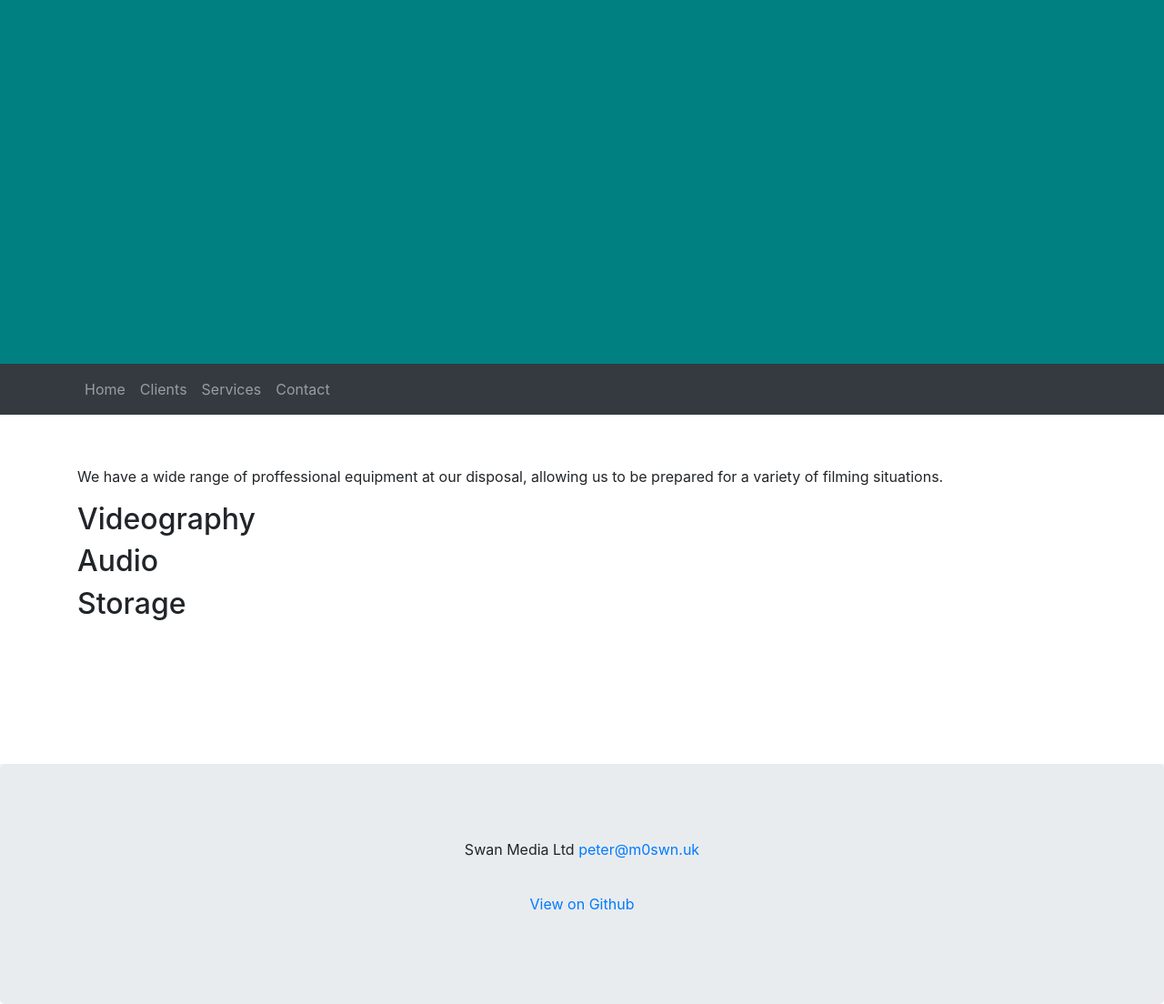
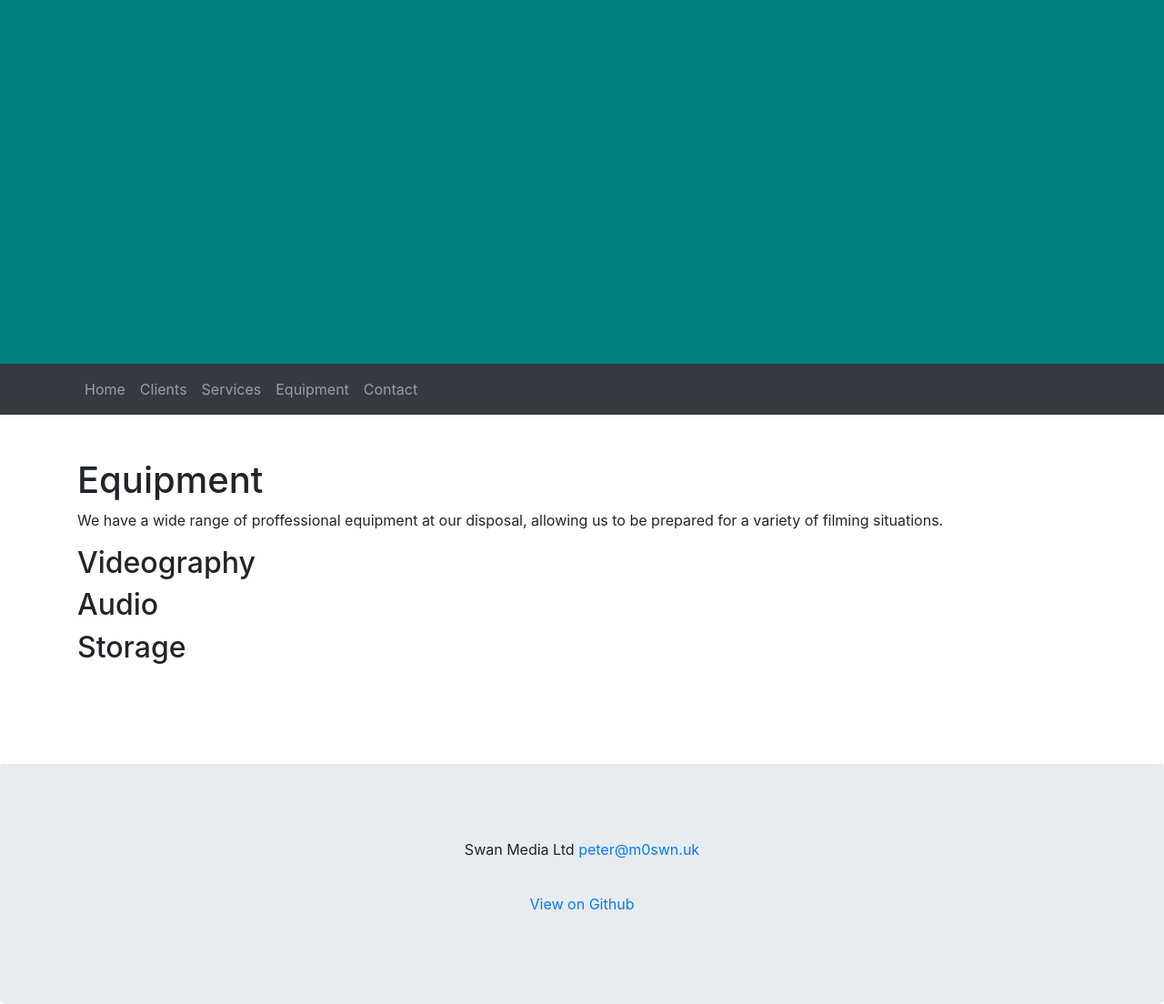
Before and after one commit to pe5er/swan.media, a Jekyll site: the page built from equipment.md, in a window 1280 px wide. Shown: the whole page at 91% size. Built offline with Jekyll 4.4.1, drawn with Linux system fonts in a browser that asks for light colours; our own code applies the rules of GitHub Pages for plain Markdown files.

Commit message:
Update equipment.md

```diff
--- a/equipment.md
+++ b/equipment.md
@@ -1,5 +1,5 @@
 ---
-Title: Equipment
+title: Equipment
 ---
 
 We have a wide range of proffessional equipment at our disposal, allowing us to be prepared for a variety of filming situations.
```
